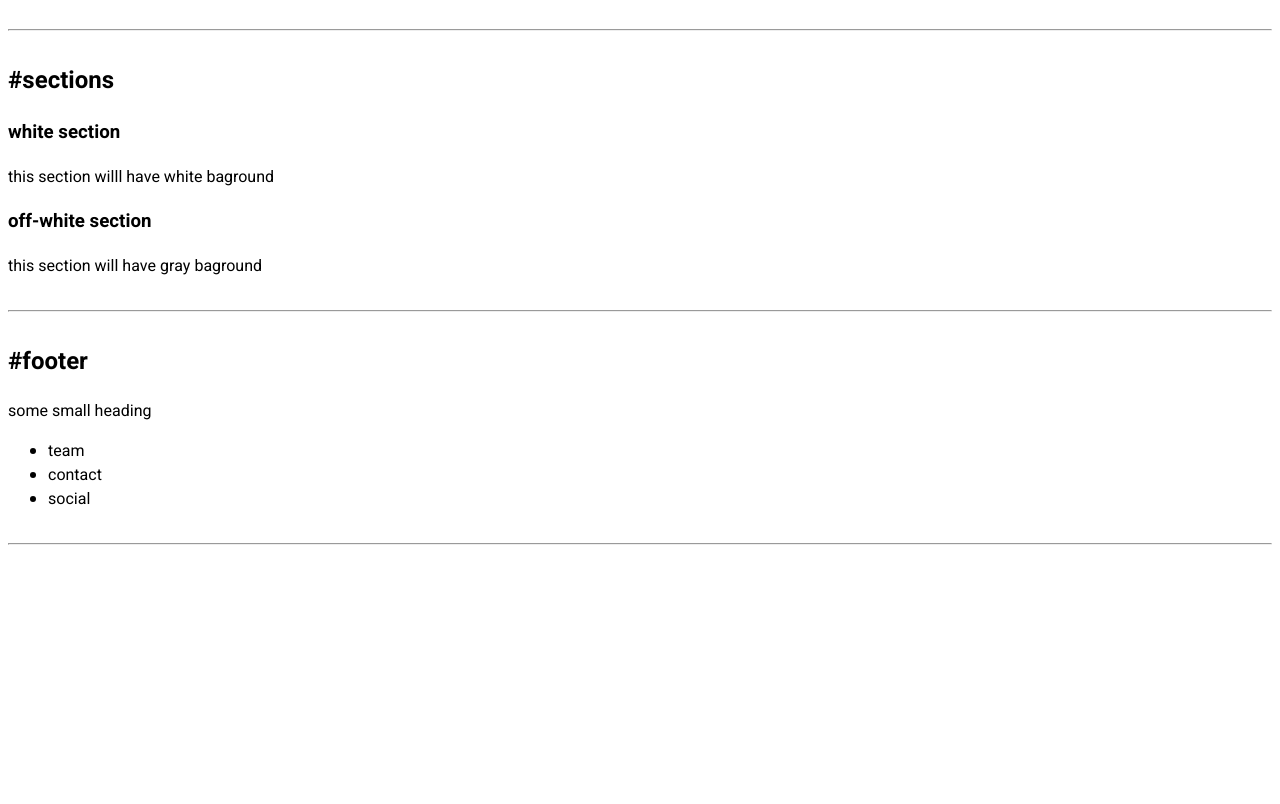
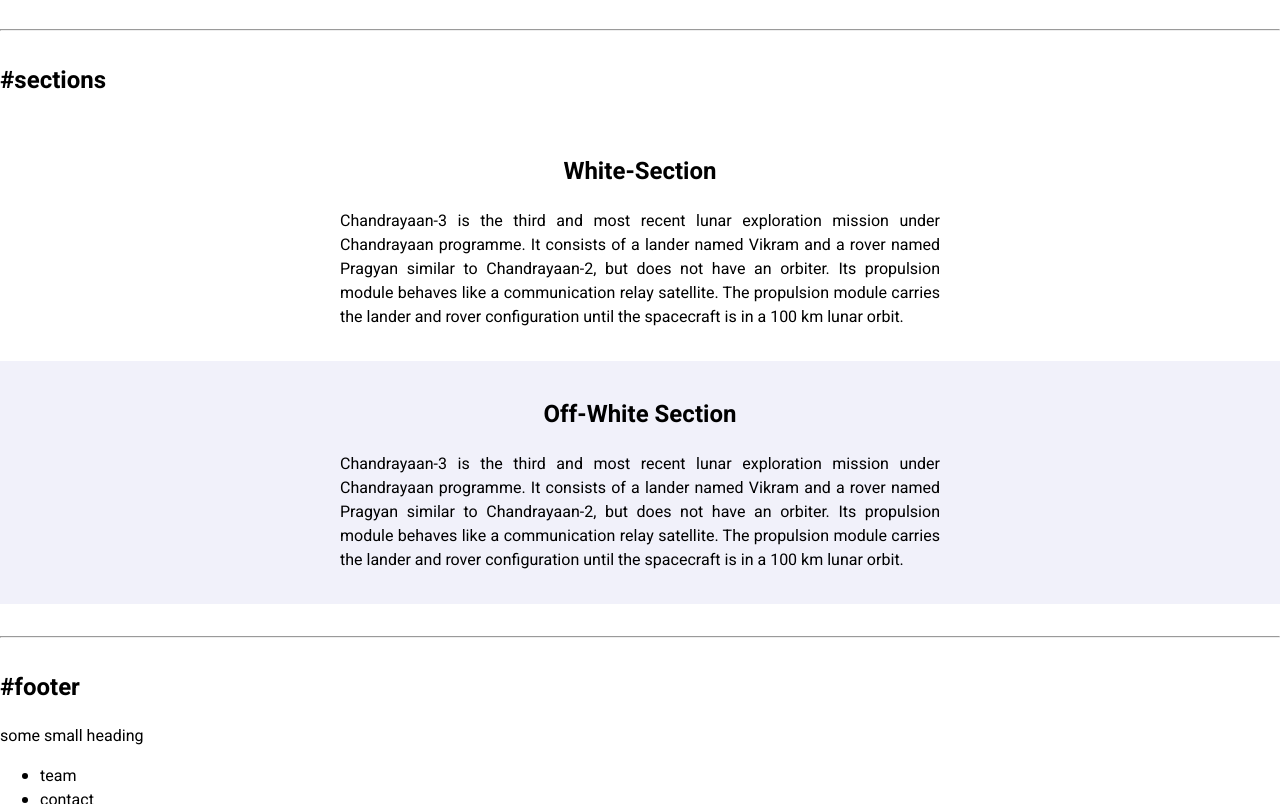
Before and after one commit to amolsasane/Infinity_UI, a plain HTML site: page index.html in a window 1280 px wide. Shown: the part 2250-3054 px from the top of the page. Before the commit the page ends 2827 px from the top, so only its background shows below. Drawn offline with Linux system fonts and the light colour scheme.

Commit message:
sections

```diff
--- a/index.html
+++ b/index.html
@@ -113,13 +113,17 @@
 
 <h2>#sections</h2>
 
-<section>
-          <h3>white section</h3>
-          <p>this section willl have white baground</p>
+<section class="section white">
+     <div class="container container-center">
+          <h1>White-Section</h1>
+          <p>Chandrayaan-3 is the third and most recent lunar exploration mission under Chandrayaan programme. It consists of a lander named Vikram and a rover named Pragyan similar to Chandrayaan-2, but does not have an orbiter. Its propulsion module behaves like a communication relay satellite. The propulsion module carries the lander and rover configuration until the spacecraft is in a 100 km lunar orbit.</p>
+     </div>
 </section>
-<section>
-          <h3>off-white section</h3>
-          <p>this section will have gray baground</p>
+<section class="section ow">
+     <div class="container container-center">
+          <h1>Off-White Section</h1>
+          <p>Chandrayaan-3 is the third and most recent lunar exploration mission under Chandrayaan programme. It consists of a lander named Vikram and a rover named Pragyan similar to Chandrayaan-2, but does not have an orbiter. Its propulsion module behaves like a communication relay satellite. The propulsion module carries the lander and rover configuration until the spacecraft is in a 100 km lunar orbit.</p>
+     </div>
 </section>
 
 <hr>
--- a/styles.css
+++ b/styles.css
@@ -2,11 +2,13 @@
 
 body {
      font-family: 'Heebo', sans-serif;
+     margin: 0rem;
 }
 
 :root {
      --primary-color: #000077;
-     --secondary-color: #6287B7;
+     --secondary-color: #5E5BBA;
+     --background-color: #F1F1FA;
 }
 
 hr {
@@ -82,3 +84,17 @@ hr {
 .header .header-heading .heading-highlight {
      color: var(--primary-color);
 }
+
+/** sections **/
+.section {
+     padding: 1rem;
+}
+.section h1 {
+     text-align: center;
+}
+.section p {
+     text-align: justify;
+}
+.ow {
+     background-color: var(--background-color);
+}
```
